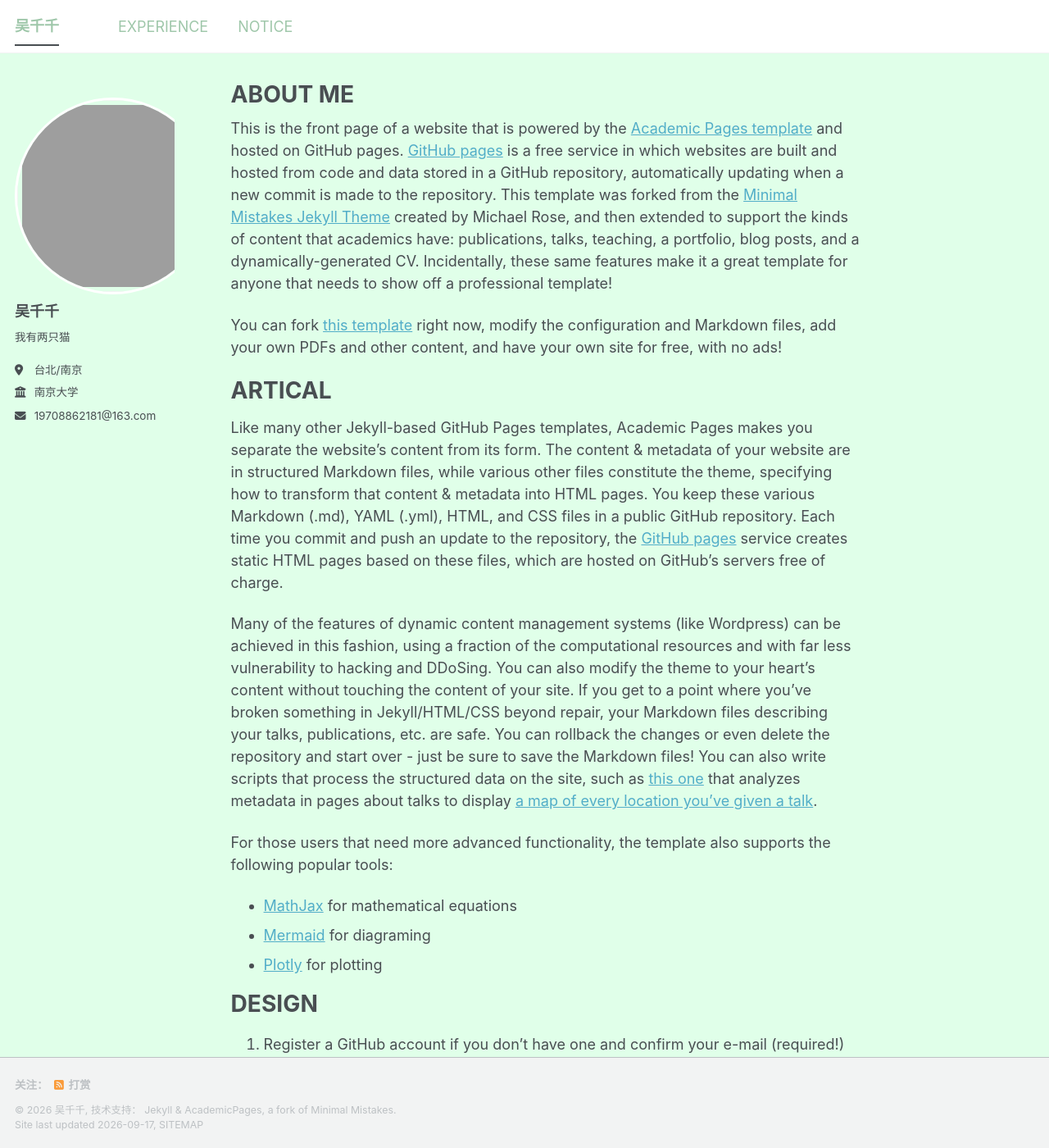
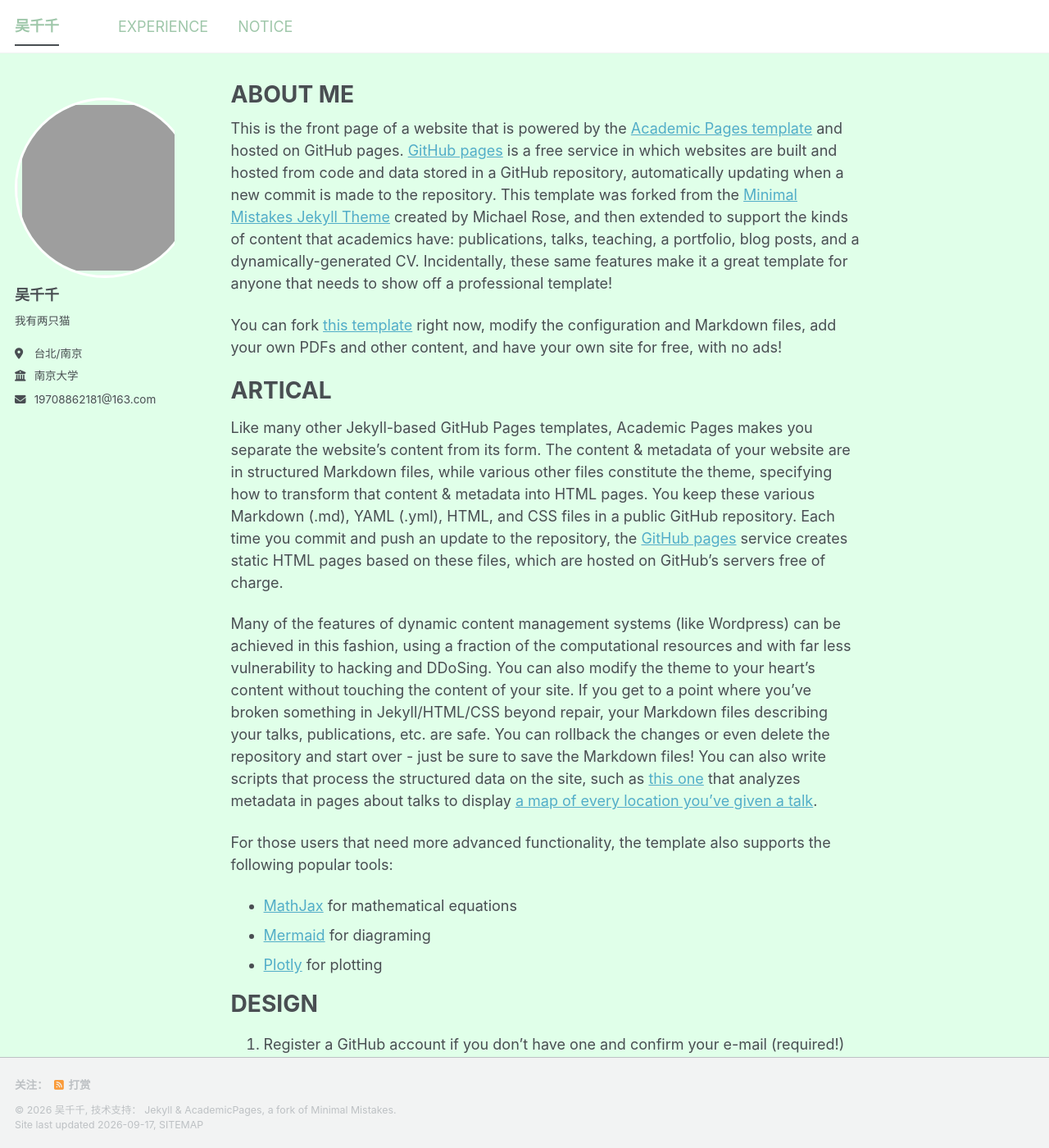
Before and after one commit to wuciancian0301/wuciancian0301.github.io, a Jekyll site: the page built from _pages/about.md, in a window 1280 px wide and 1400 px high. Shown: the whole window at 82% size. Built offline with Jekyll 4.4.1, drawn with Linux system fonts in a browser that asks for light colours; a style sheet for code colours, icons or effects is not loaded.

Commit message:
調整頭像

```diff
--- a/assets/css/main.scss
+++ b/assets/css/main.scss
@@ -53,10 +53,10 @@ body {
 
 div.author__avatar {
   display: block !important;
-  width: 240px !important;
-  height: 240px !important;
-  min-width: 240px !important;
-  max-width: 240px !important;
+  width: 220px !important;
+  height: 220px !important;
+  min-width: 220px !important;
+  max-width: 220px !important;
   box-sizing: border-box !important;
   overflow: hidden !important;
   border: 3px solid #FFFFFF !important;
```
